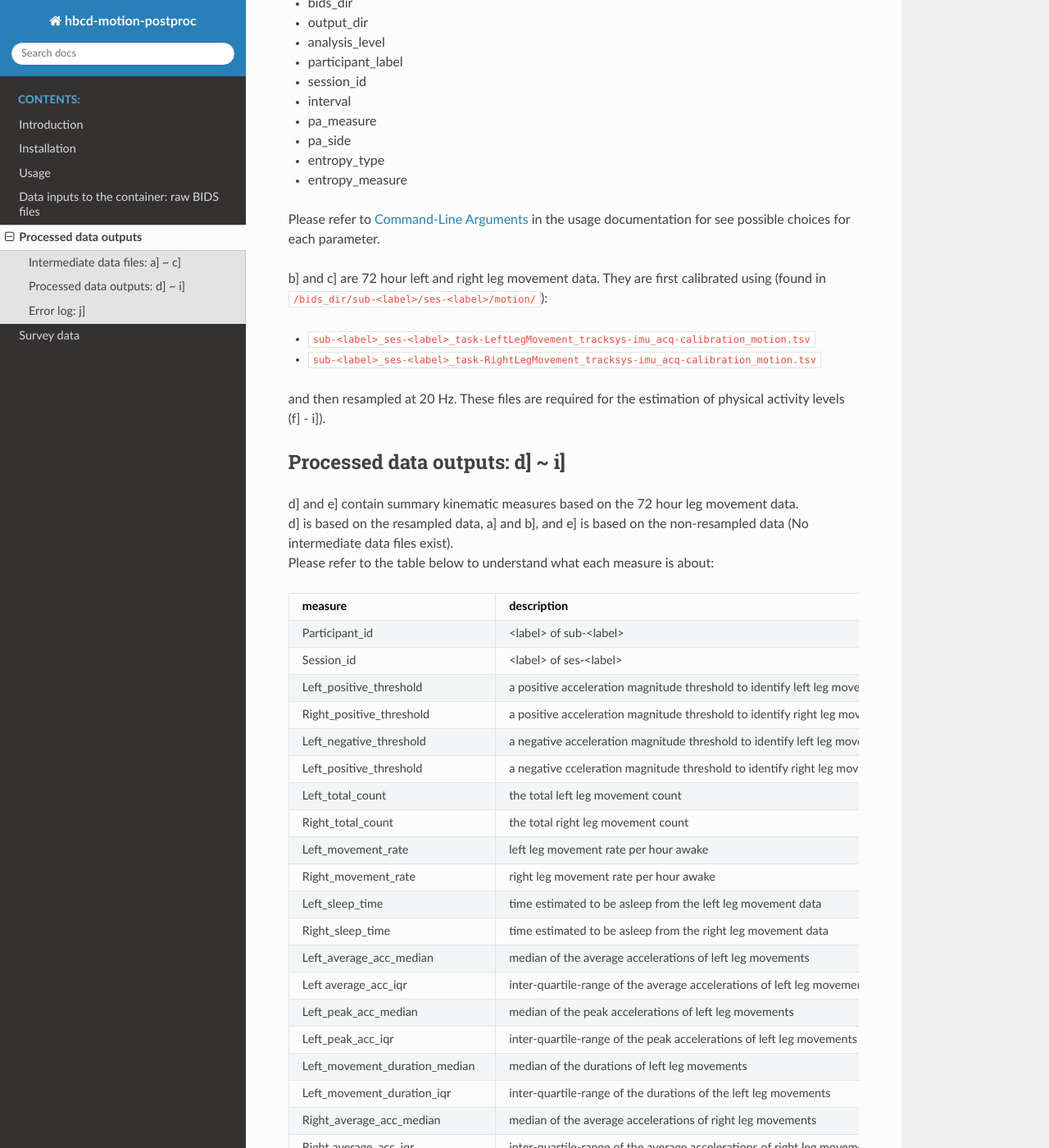
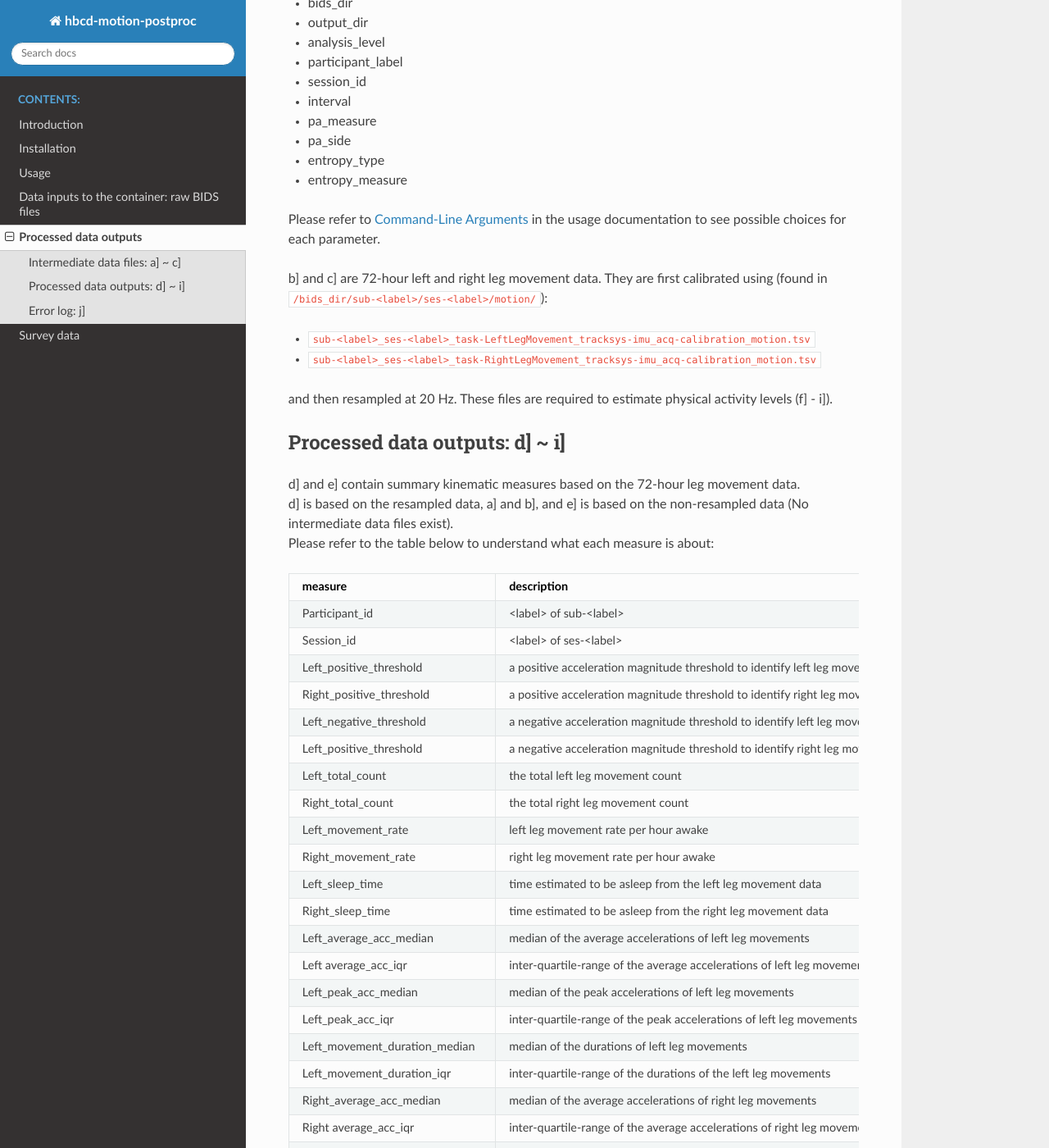
Before and after one commit to ohspc89/hbcd_motion_postproc, a Sphinx documentation site: the page built from docs/source/outputs.rst, in a window 1280 px wide and 1400 px high, scrolled down 677 px. Shown: the whole window at 82% size. Built offline with Sphinx 7.4.7 and the Read the Docs theme 3.1.0, drawn with Linux system fonts in a browser that asks for light colours; some of the changed text lies outside the part shown.

Commit message:
Update outputs.rst
Correct typos

```diff
--- a/docs/source/outputs.rst
+++ b/docs/source/outputs.rst
@@ -38,20 +38,20 @@
 * entropy_type
 * entropy_measure
 
-Please refer to :ref:`command-line-args` in the usage documentation for see possible
+Please refer to :ref:`command-line-args` in the usage documentation to see possible
 choices for each parameter.
 
-b] and c] are 72 hour left and right leg movement data. They are first calibrated using
+b] and c] are 72-hour left and right leg movement data. They are first calibrated using
 (found in ``/bids_dir/sub-<label>/ses-<label>/motion/``):
 
 * ``sub-<label>_ses-<label>_task-LeftLegMovement_tracksys-imu_acq-calibration_motion.tsv``
 * ``sub-<label>_ses-<label>_task-RightLegMovement_tracksys-imu_acq-calibration_motion.tsv``
 
-and then resampled at 20 Hz. These files are required for the estimation of physical activity levels (f] - i]).
+and then resampled at 20 Hz. These files are required to estimate physical activity levels (f] - i]).
 
 Processed data outputs: d] ~ i]
 -------------------------------
-| d] and e] contain summary kinematic measures based on the 72 hour leg movement data.
+| d] and e] contain summary kinematic measures based on the 72-hour leg movement data.
 | d] is based on the resampled data, a] and b], and e] is based on the non-resampled data
   (No intermediate data files exist).
 | Please refer to the table below to understand what each measure is about:
@@ -69,7 +69,7 @@
 +--------------------------------+-----------------------------------------------------------------------------+
 | Left_negative_threshold        | a negative acceleration magnitude threshold to identify left leg movements  |
 +--------------------------------+-----------------------------------------------------------------------------+
-| Left_positive_threshold        | a negative cceleration magnitude threshold to identify right leg movements  |
+| Left_positive_threshold        | a negative acceleration magnitude threshold to identify right leg movements |
 +--------------------------------+-----------------------------------------------------------------------------+
 | Left_total_count               | the total left leg movement count                                           |
 +--------------------------------+-----------------------------------------------------------------------------+
@@ -112,9 +112,9 @@
 +--------------------------------+-----------------------------------------------------------------------------+
 
 
-| f] lists the parameters provided to process data and generate ``\*\PA_RAW.json``,
-  ``\*\PA_SUMMARY.json``, and ``\*\PA_BOUTS.tsv`` (\*\ denotes wildcard).
-| In addition, the content of ``\*\PA_SUMMARY.json`` is available in this file.
+| f] lists the parameters provided to process data and generate ``*PA_RAW.json``,
+  ``*PA_SUMMARY.json``, and ``*PA_BOUTS.tsv`` (\*\ denotes wildcard).
+| In addition, the content of ``*PA_SUMMARY.json`` is available in this file.
 
 g] saves bouts of activity as they occur over time. There are 4 columns of data.
 
```
